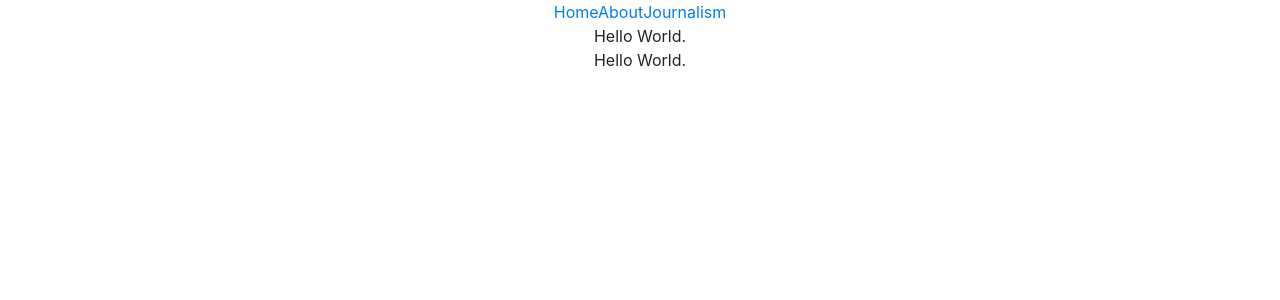
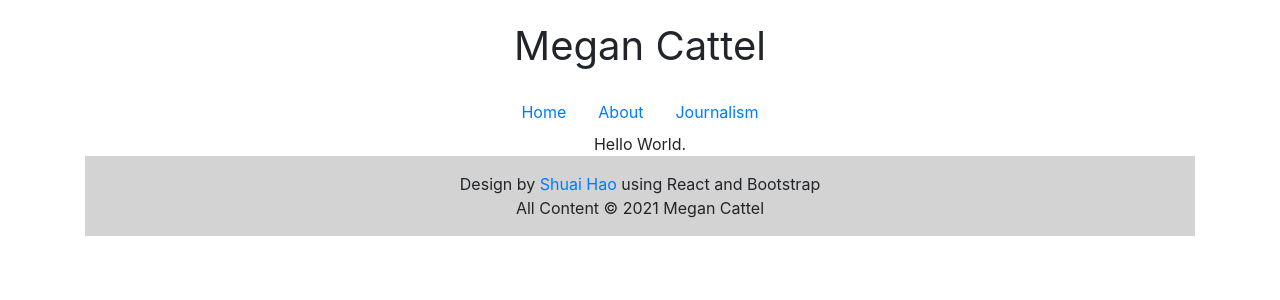
Before and after one commit to megan-cattel/Personal-website, a React (Create React App) app: page /journalism in a window 1280 px wide. Shown: the top 300 px of the page. Built offline with nearby package versions, Linux system fonts and the light colour scheme.

Commit message:
add bootstrap styles

```diff
--- a/src/App.js
+++ b/src/App.js
@@ -10,7 +10,7 @@ import About from './components/About';
 
 function App() {
   return (
-    <div className="App">
+    <div className="App container">
       <Router>
         <Nav />
         <Switch>
--- a/src/components/About.js
+++ b/src/components/About.js
@@ -2,7 +2,7 @@ import React from "react";
 
 function About() {
   return (
-    <div className="footer">
+    <div>
         Hello World.
     </div>
   );
--- a/src/components/Footer.js
+++ b/src/components/Footer.js
@@ -3,7 +3,12 @@ import React from "react";
 function Footer() {
   return (
     <div className="footer">
-        Hello World.
+        <div className="row justify-content-center pt-3">
+            <div>Design by <a href="https://github.com/haoshuai999">Shuai Hao</a> using React and Bootstrap</div>
+        </div>
+        <div className="row justify-content-center pb-3">
+            <div>All Content © 2021 Megan Cattel</div>
+        </div>
     </div>
   );
 }
--- a/src/components/Home.js
+++ b/src/components/Home.js
@@ -2,7 +2,7 @@ import React from "react";
 
 function Home() {
   return (
-    <div className="footer">
+    <div>
         Hello World.
     </div>
   );
--- a/src/components/Journalism.js
+++ b/src/components/Journalism.js
@@ -2,7 +2,7 @@ import React from "react";
 
 function Journalism() {
   return (
-    <div className="footer">
+    <div>
         Hello World.
     </div>
   );
--- a/src/components/Nav.js
+++ b/src/components/Nav.js
@@ -4,10 +4,29 @@ import { Link, withRouter } from "react-router-dom";
 function Nav(props) {
   return (
     <div>
-      <Link to="/">Home</Link>
-      <Link to="/about">About</Link>
-      <Link to="/journalism">Journalism</Link>
-  </div>
+      <div className="row justify-content-center p-3">
+        <div className="title">Megan Cattel</div>
+      </div>
+      <div className="row justify-content-center">
+        <ul className="nav">
+          <li className={`nav-item  ${
+              props.location.pathname === "/" ? "active" : ""
+            }`}>
+            <Link className="nav-link" to="/">Home</Link>
+          </li>
+          <li className={`nav-item  ${
+              props.location.pathname === "/about" ? "active" : ""
+            }`}>
+            <Link className="nav-link" to="/about">About</Link>
+          </li>
+          <li className={`nav-item  ${
+              props.location.pathname === "/journalism" ? "active" : ""
+            }`}>
+            <Link className="nav-link" to="/journalism">Journalism</Link>
+          </li>
+        </ul>
+      </div>
+    </div>
   );
 }
 
--- a/src/index.css
+++ b/src/index.css
@@ -11,3 +11,11 @@ code {
   font-family: source-code-pro, Menlo, Monaco, Consolas, 'Courier New',
     monospace;
 }
+
+.title {
+  font-size: 40px;
+}
+
+.footer {
+  background-color: lightgray;
+}
```
Also changed, not shown: 1 other file (tests, documents, lock files or other folders).
